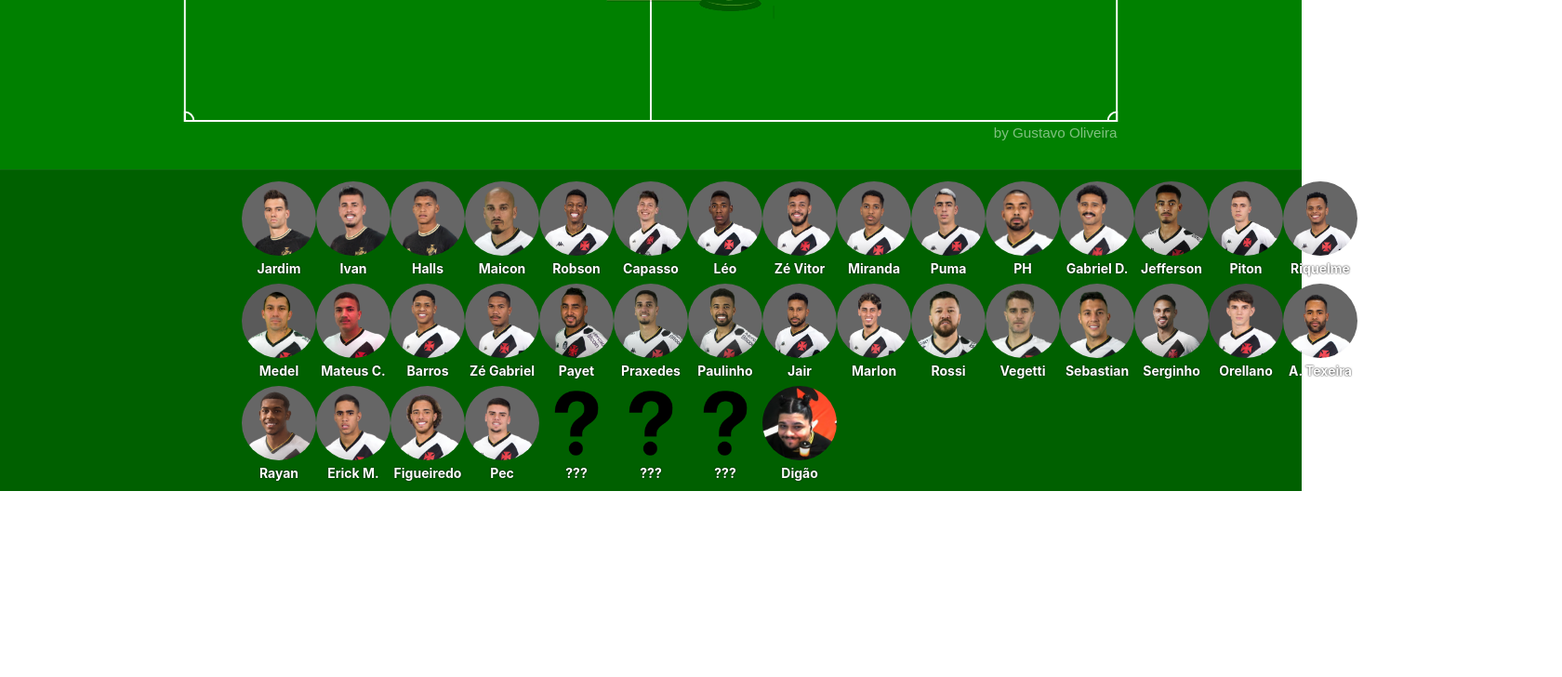
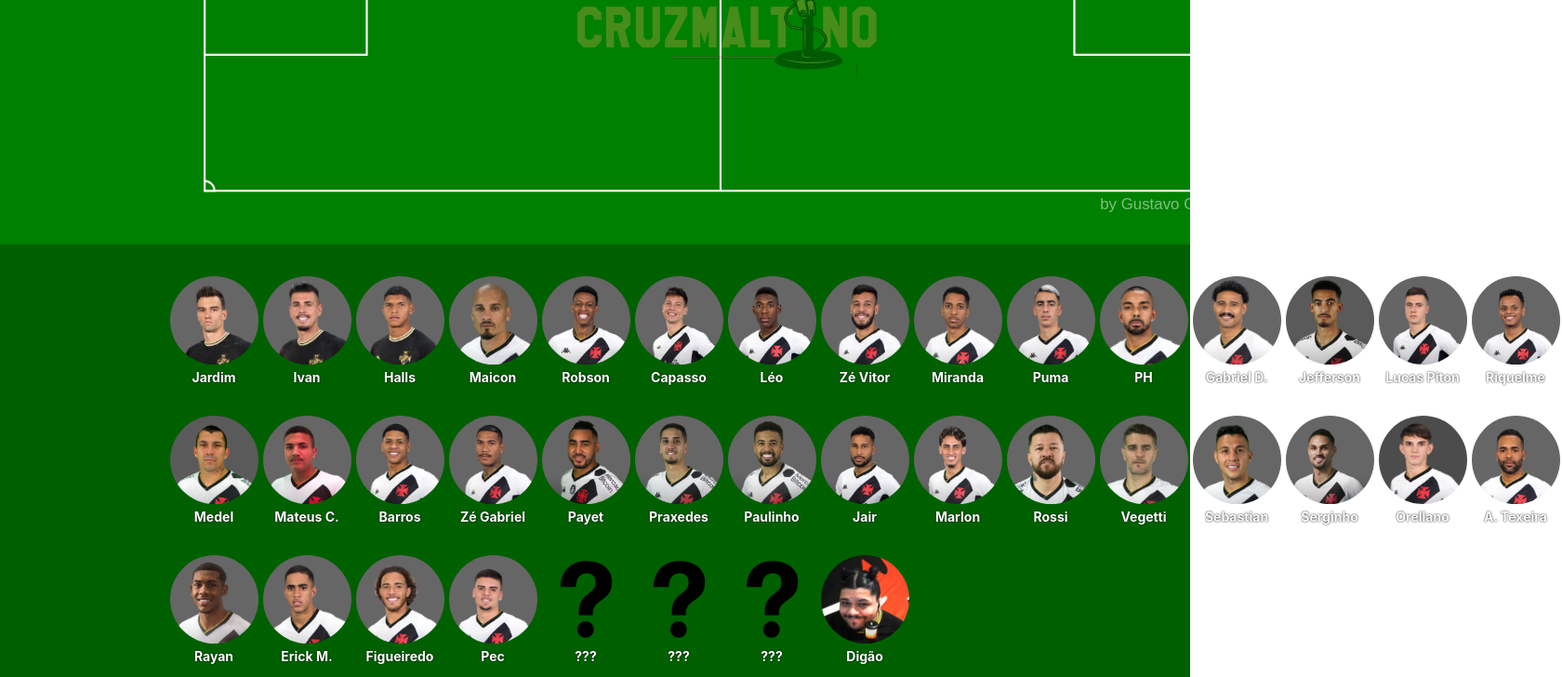
Before and after one commit to Gustavonoxville/campinho-podcast, a React (Create React App) app: page / in a window 1280 px wide. Shown: the part 572-1300 px from the top of the page at 93% size, 1680 px wide, since content can reach past the window. Before the commit the page ends 1100 px from the top, so only its background shows below. Built offline with nearby package versions, Linux system fonts and the light colour scheme.

Commit message:
melhorias layout

```diff
--- a/src/App.js
+++ b/src/App.js
@@ -41,10 +41,11 @@
 import digao from './jogadores/digao.png';
 
 const containerStyle = {
-  width: '1400px',
-  height: '1100px',
+  width: '1550px',
+  height: '1300px',
   position: 'center',
   margin: 'auto',
+  backgroundColor: 'rgb(13, 120, 71)',
 };
 
 const playerStyle = {
@@ -77,7 +78,7 @@
   { id: 11, nome: "PH", imagem: ph },
   { id: 12, nome: "Gabriel D.", imagem: gabrieldias},
   { id: 13, nome: "Jefferson", imagem: jefferson },
-  { id: 14, nome: "Piton", imagem: piton},
+  { id: 14, nome: "Lucas Piton", imagem: piton},
   { id: 15, nome: "Riquelme", imagem: riquelme },
   { id: 16, nome: "Medel", imagem: medel},
   { id: 17, nome: "Mateus C.", imagem: cocao },
@@ -108,8 +109,8 @@
 const playerData = () => {
   const players = playersList.map((player, index) => ({
     id: player.id,
-    top: 740 + Math.floor(index / 15) * 110 + 30, // Ajuste para quebrar a linha a cada 15 jogadores
-    left: (index % 15) * 80 + 250, // Ajuste para posicionar os jogadores na linha correta
+    top: 850 + Math.floor(index / 15) * 150 + 30, // Ajuste para quebrar a linha a cada 15 jogadores
+    left: (index % 15) * 100 + 180, // Ajuste para posicionar os jogadores na linha correta
     name: player.nome,
     image: player.imagem,
   }));
@@ -142,7 +143,7 @@
   return (
     <div ref={drag} style={{ ...playerStyle, left, top, opacity: isDragging ? 0.5 : 1 }}>
       <div style={{ display: 'flex', flexDirection: 'column', alignItems: 'center' }}>
-        <div style={{ width: '80px', height: '80px', borderRadius: '50%', overflow: 'hidden' }}>
+        <div style={{ width: '95px', height: '95px', borderRadius: '50%', overflow: 'hidden' }}>
           <img src={image} alt={name} style={{ width: '100%', height: '100%', objectFit: 'cover' }} />
         </div>
         <div style={playerNameStyle}>
@@ -198,7 +199,7 @@
   }, []);
 
   return (
-    <div className="App">
+     <div className="App" style={{ backgroundColor: 'rgb(0, 96, 0)', margin: 0, padding: 0, overflow: 'hidden' }}>
       <DndProvider backend={HTML5Backend}>
         <Field />
       </DndProvider>
```
